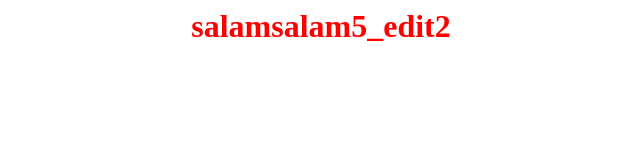
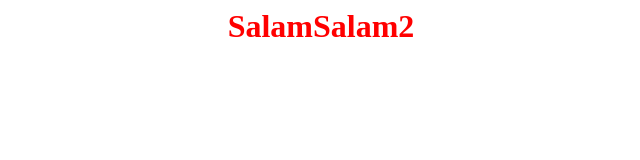
Before and after one commit to miladkarami3/test, a plain HTML site: page index.html in a window 1280 px wide. Shown: the whole page, without its empty margins (319-959 px from the left). Drawn offline with Linux system fonts and the light colour scheme.

Commit message:
'writesalamsalam2'

```diff
--- a/index.html
+++ b/index.html
@@ -1,7 +1,7 @@
 <html>
 	<body>
 		<h1>
-			<center style='color:red'>salamsalam5_edit2<center>
+			<center style='color:red'>SalamSalam2<center>
 		</h1>
 	</body>
 </html>
```
